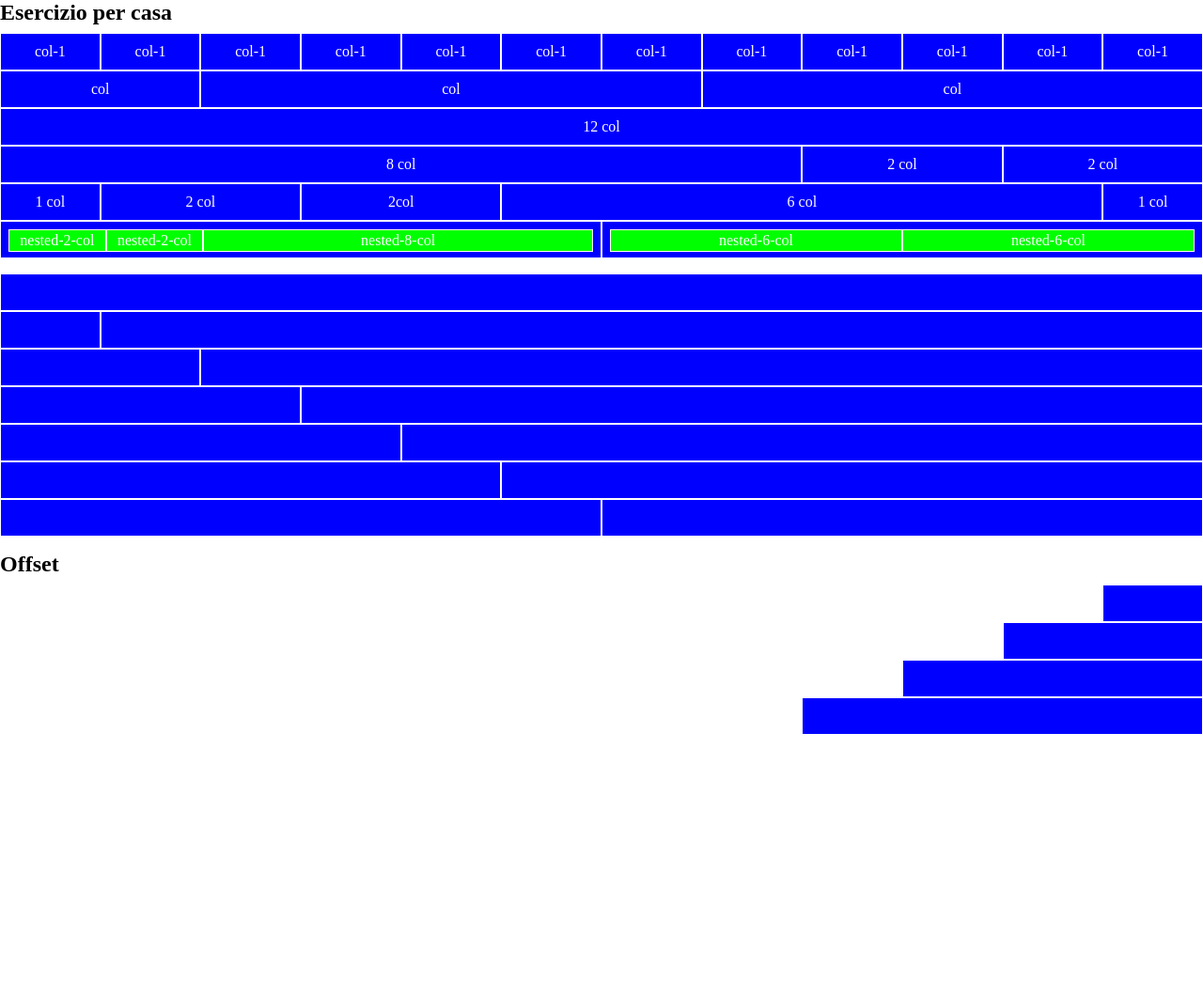
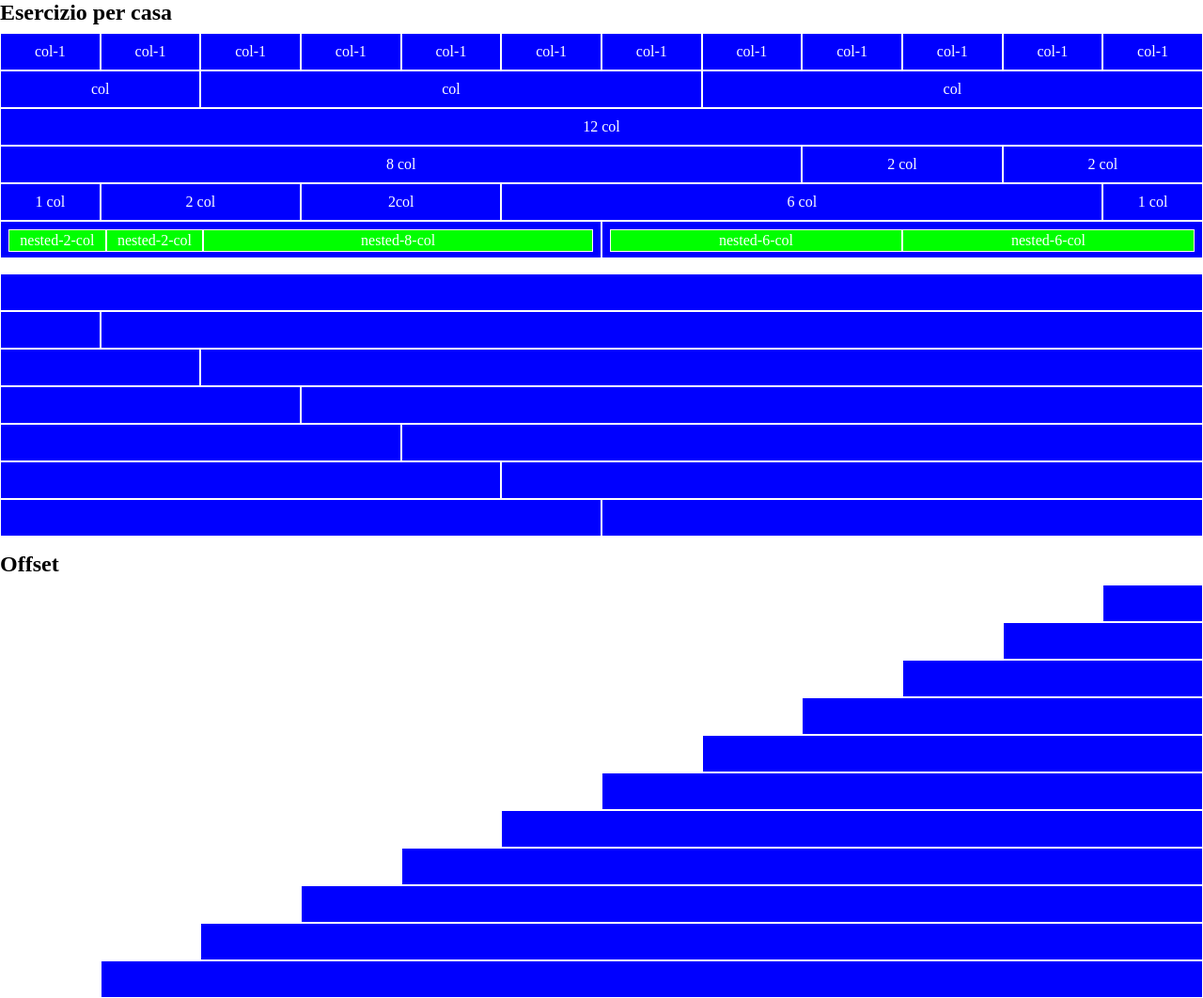
Before and after one commit to DeAngelisDev16/html-css-12bool, a plain HTML site: page index.html in a window 1280 px wide. Shown: the whole page at 94% size. Before the commit the page ends 800 px from the top, so only its background shows below. Drawn offline with Linux system fonts and the light colour scheme.

Commit message:
Completamento esercizio

```diff
--- a/12bool.css
+++ b/12bool.css
@@ -180,3 +180,28 @@
     margin-left: calc(100% / 12 * 6);
 
 }
+
+.ml-5{
+    margin-left: calc(100% / 12 * 5);
+
+}
+
+.ml-4{
+    margin-left: calc(100% / 12 * 4);
+
+}
+
+.ml-3{
+    margin-left: calc(100% / 12 * 3);
+
+}
+
+.ml-2{
+    margin-left: calc(100% / 12 * 2);
+
+}
+
+.ml-1{
+    margin-left: calc(100% / 12 * 1);
+
+}
--- a/index.html
+++ b/index.html
@@ -117,6 +117,27 @@
         <div class="row">
             <div class="col-4 c-h ml-8"></div>
         </div>
+        <div class="row">
+            <div class="col-5 c-h ml-7"></div>
+        </div>
+        <div class="row">
+            <div class="col-6 c-h ml-6"></div>
+        </div>
+        <div class="row">
+            <div class="col-7 c-h ml-5"></div>
+        </div>
+        <div class="row">
+            <div class="col-8 c-h ml-4"></div>
+        </div>
+        <div class="row">
+            <div class="col-9 c-h ml-3"></div>
+        </div>
+        <div class="row">
+            <div class="col-10 c-h ml-2"></div>
+        </div>
+        <div class="row">
+            <div class="col-11 c-h ml-1"></div>
+        </div>
 
     </div>
 
```
